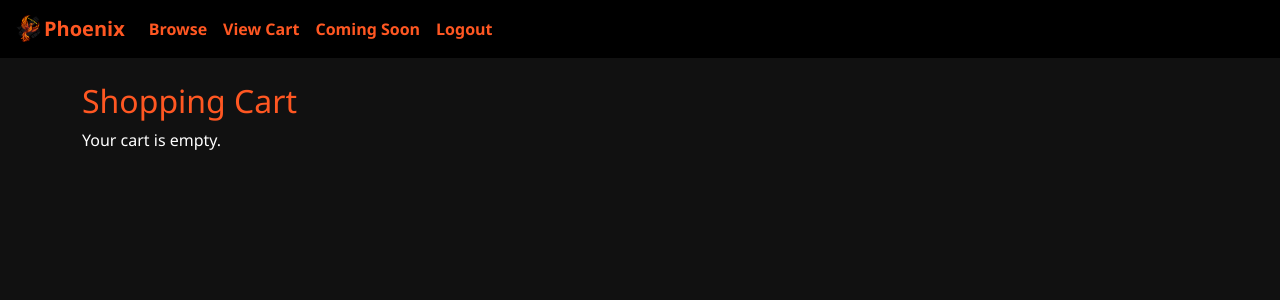
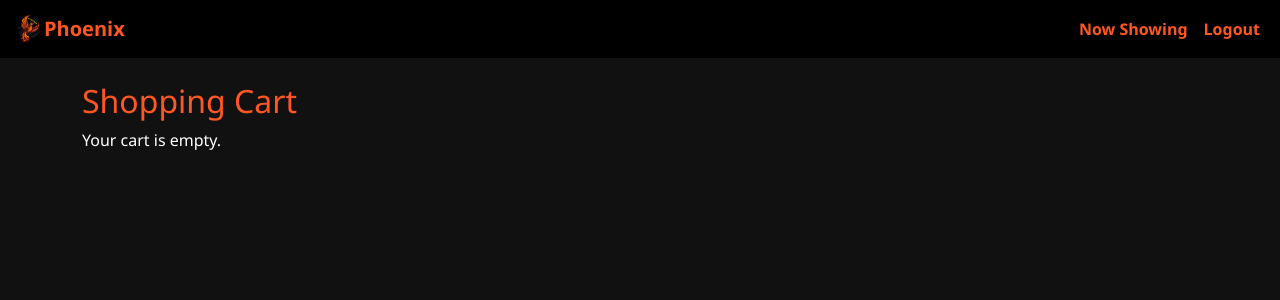
Before and after one commit to Veera007-dir/C270-PhoenixRoyale, a Node server app: template views/cart.ejs in a window 1280 px wide. Shown: the top 300 px of the page. Run offline with Node 20, Linux system fonts and the light colour scheme; the template is opened without the code that fills it, so the values that code supplies are empty.

Commit message:
update cart to look better

```diff
--- a/views/cart.ejs
+++ b/views/cart.ejs
@@ -81,10 +81,8 @@
         <span class="navbar-toggler-icon"></span>
       </button>
       <div class="collapse navbar-collapse" id="collapsibleNavbar">
-        <ul class="navbar-nav">
-          <li class="nav-item"><a class="nav-link" href="/browsing">Browse</a></li>
-          <li class="nav-item"><a class="nav-link" href="/cart">View Cart</a></li>
-          <li class="nav-item"><a class="nav-link" href="/upcoming">Coming Soon</a></li>
+        <ul class="navbar-nav ms-auto">
+          <li class="nav-item"><a class="nav-link" href="/browsing">Now Showing</a></li>
           <li class="nav-item"><a class="nav-link" href="/logout">Logout</a></li>
         </ul>
       </div>
```
